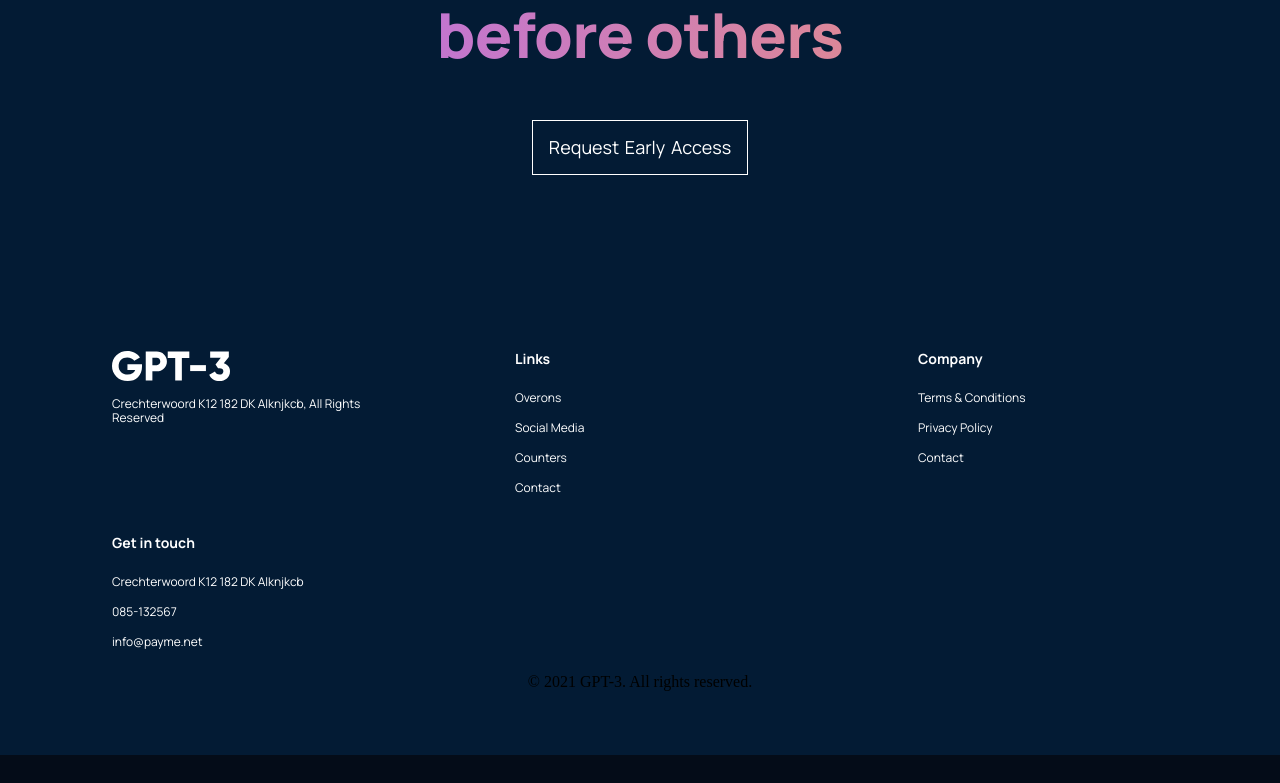
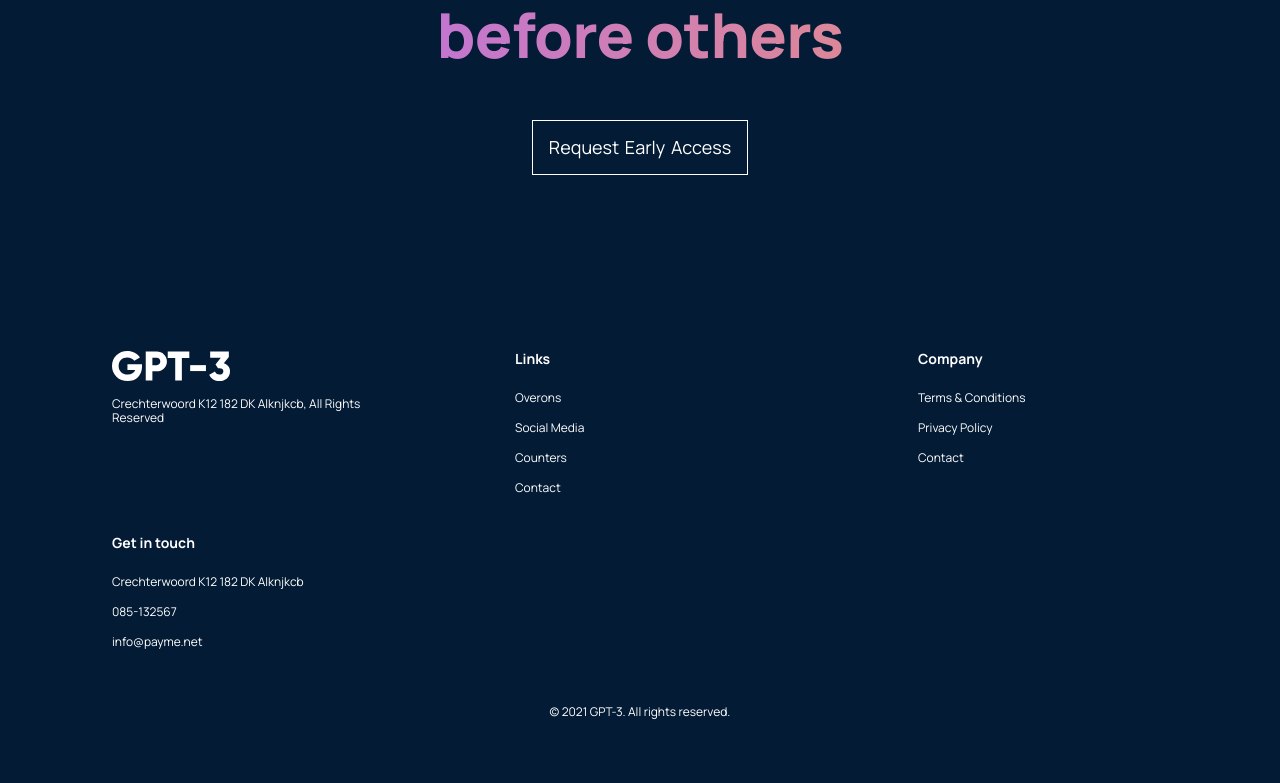
Before and after one commit to tsvetelinastef/yt_test_reactapp, a React (Create React App) app: page / in a window 1280 px wide. Shown: the part 4050-4833 px from the top of the page. Before the commit the page ends 4805 px from the top, so only its background shows below. Built offline with nearby package versions, Linux system fonts and the light colour scheme.

Commit message:
changes on paragraphs

```diff
--- a/src/containers/footer/footer.css
+++ b/src/containers/footer/footer.css
@@ -102,3 +102,17 @@
     margin: 0.5rem 0;
     cursor: pointer;
 }
+
+.gpt3__footer-copyright {
+    margin-top: 2rem;
+    text-align: center;
+    width: 100%;
+}
+
+.gpt3__footer-copyright p {
+    font-family: var(--font-family);
+    font-size: 12px;
+    line-height: 14px;
+/*  font-feature-settings: 'liga' off;  */
+    color: #FFFFFF;
+}
```
